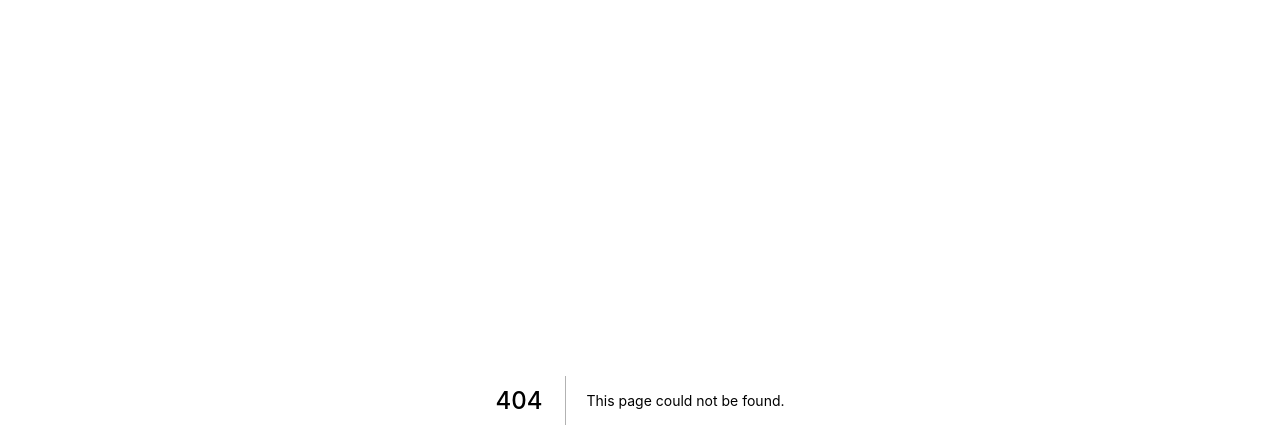
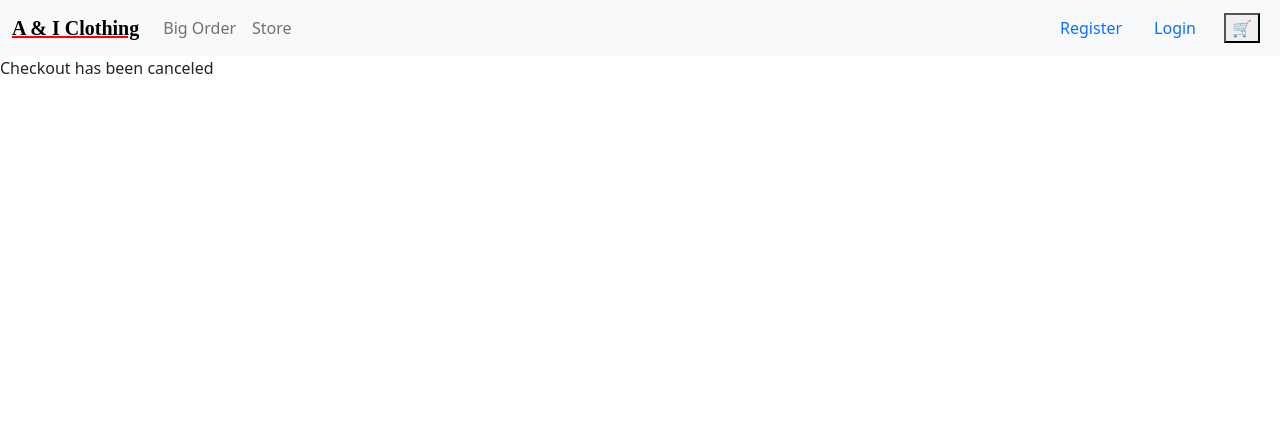
Before and after one commit to SmoothWin/A-and-I-Clothing_frontend, a Next.js app: page /cancel in a window 1280 px wide. Before the commit this address had no page. Shown: the top 448 px of the page. Built offline with nearby package versions, Linux system fonts and the light colour scheme; no server answers.

Commit message:
added checkout page

```diff
--- /dev/null
+++ b/pages/cancel.js
@@ -0,0 +1,29 @@
+import axios from 'axios'
+import { useRouter } from 'next/router'
+import { useEffect, useState } from 'react'
+
+//components
+import Navbar from '../components/Navbar'
+
+//utility
+import {returnNumberDecimals} from '../utilities/transformCurrencyString'
+
+export default function Cancel(){
+
+    const [mounted, setMounted] = useState(false)
+
+    useEffect(()=>{
+        setMounted(true)
+    })
+
+
+
+
+
+    return (
+        <>
+        <Navbar/>
+        <p>Checkout has been canceled</p>
+        </>
+    )
+}
```
